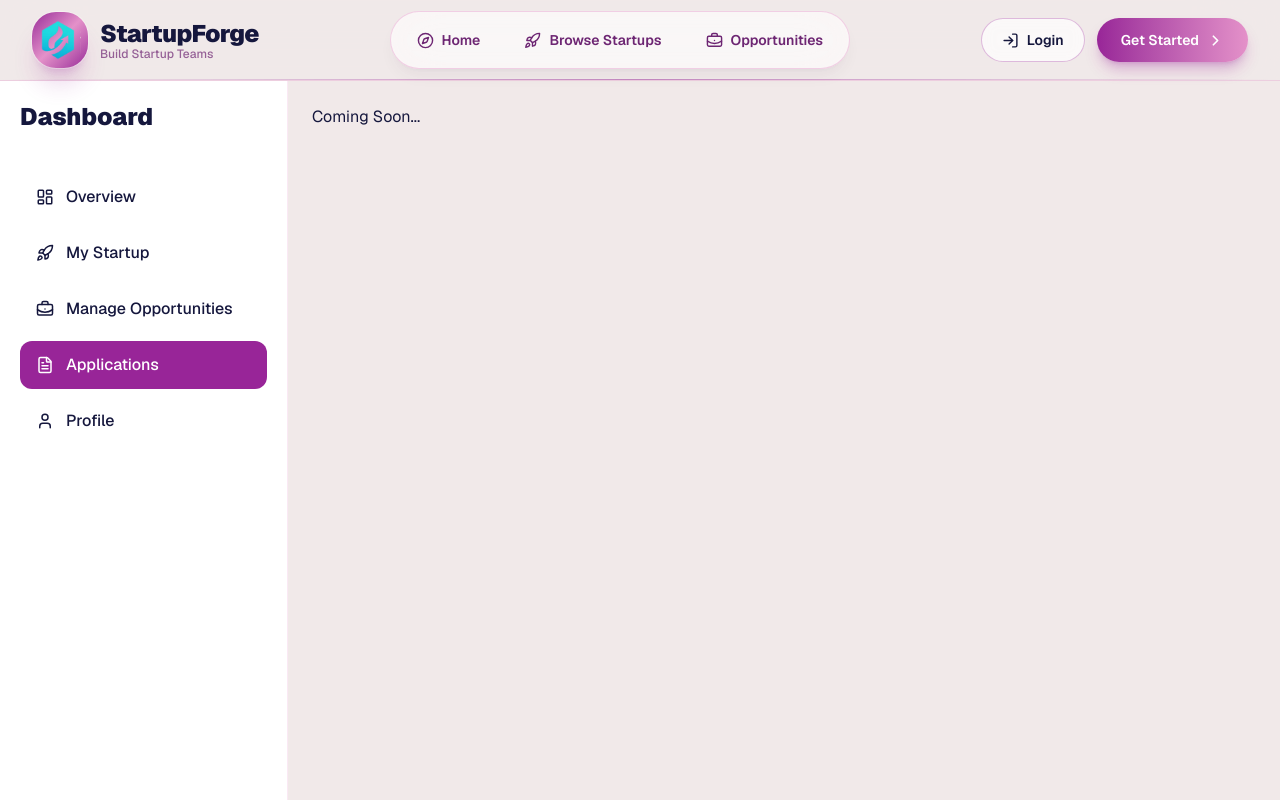
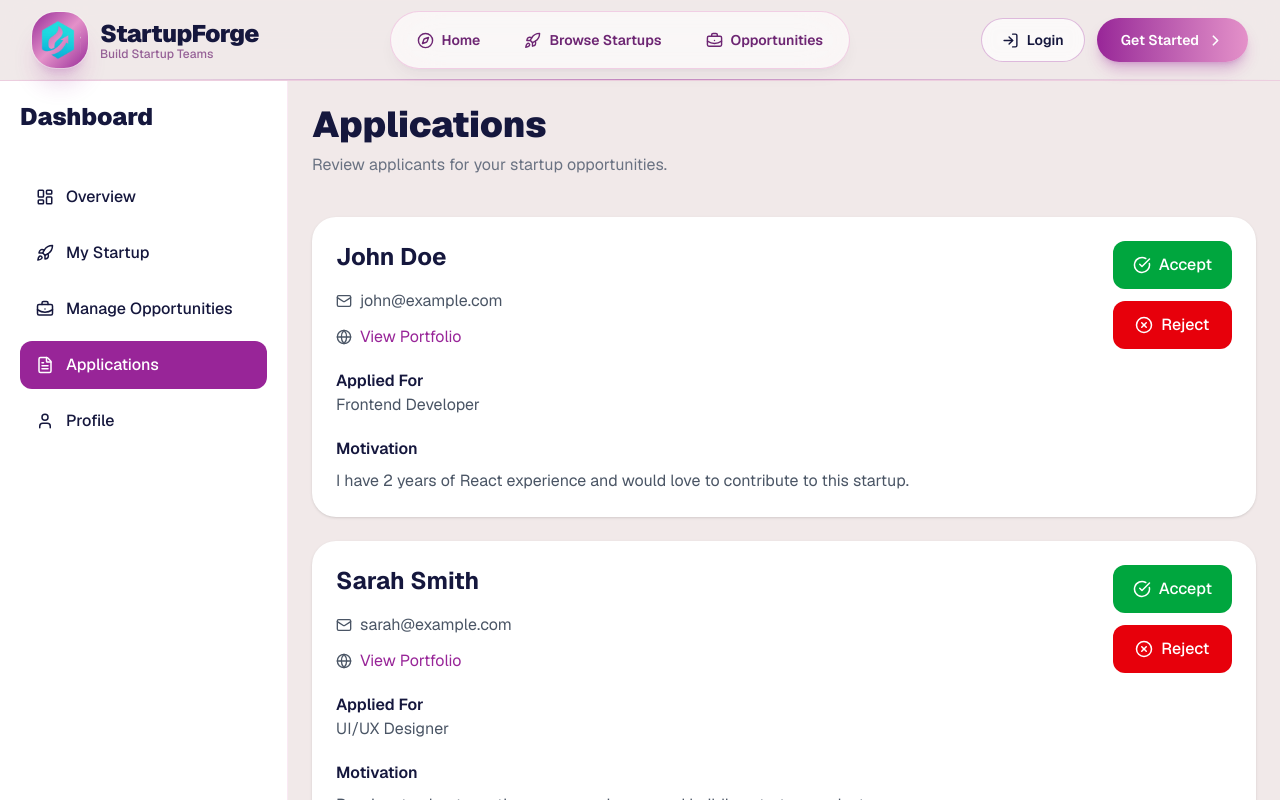
Before and after one commit to erpranto55/StartupForge, a Next.js app: page /dashboard/founder/applications in a window 1280 px wide. Shown: the top 800 px of the page. Built offline with nearby package versions, Linux system fonts and the light colour scheme.

Commit message:
Founder section Hardcoded Done

```diff
--- /dev/null
+++ b/src/app/dashboard/collaborator/page.jsx
@@ -0,0 +1,60 @@
+import {
+    BriefcaseBusiness,
+    Clock3,
+    CheckCircle,
+} from "lucide-react";
+
+export default function CollaboratorDashboard() {
+    return (
+        <div>
+            <h1 className="text-4xl font-black text-brand-ink">
+                Collaborator Dashboard
+            </h1>
+
+            <p className="mt-2 text-gray-500">
+                Track your applications and startup opportunities.
+            </p>
+
+            <div className="mt-10 grid gap-6 md:grid-cols-3">
+                {/* Total Applications */}
+                <div className="rounded-3xl bg-white p-6 shadow-sm">
+                    <BriefcaseBusiness className="text-brand-primary" />
+
+                    <h3 className="mt-4 text-3xl font-bold">
+                        12
+                    </h3>
+
+                    <p className="text-gray-500">
+                        Total Applications
+                    </p>
+                </div>
+
+                {/* Pending */}
+                <div className="rounded-3xl bg-white p-6 shadow-sm">
+                    <Clock3 className="text-yellow-500" />
+
+                    <h3 className="mt-4 text-3xl font-bold">
+                        5
+                    </h3>
+
+                    <p className="text-gray-500">
+                        Pending Reviews
+                    </p>
+                </div>
+
+                {/* Accepted */}
+                <div className="rounded-3xl bg-white p-6 shadow-sm">
+                    <CheckCircle className="text-green-600" />
+
+                    <h3 className="mt-4 text-3xl font-bold">
+                        3
+                    </h3>
+
+                    <p className="text-gray-500">
+                        Accepted Applications
+                    </p>
+                </div>
+            </div>
+        </div>
+    );
+}
--- a/src/app/dashboard/founder/applications/page.jsx
+++ b/src/app/dashboard/founder/applications/page.jsx
@@ -1,7 +1,150 @@
-export default function Page() {
+import {
+    CheckCircle,
+    XCircle,
+    Globe,
+    Mail,
+} from "lucide-react";
+
+const applications = [
+    {
+        id: 1,
+        applicantName: "John Doe",
+        applicantEmail: "john@example.com",
+        role: "Frontend Developer",
+        portfolio:
+            "https://portfolio-john.com",
+        motivation:
+            "I have 2 years of React experience and would love to contribute to this startup.",
+        status: "Pending",
+    },
+    {
+        id: 2,
+        applicantName: "Sarah Smith",
+        applicantEmail: "sarah@example.com",
+        role: "UI/UX Designer",
+        portfolio:
+            "https://portfolio-sarah.com",
+        motivation:
+            "Passionate about creating user experiences and building startup products.",
+        status: "Pending",
+    },
+];
+
+export default function ApplicationsPage() {
     return (
         <div>
-            Coming Soon...
+            {/* Header */}
+            <div>
+                <h1 className="text-4xl font-black text-brand-ink">
+                    Applications
+                </h1>
+
+                <p className="mt-2 text-gray-500">
+                    Review applicants for your
+                    startup opportunities.
+                </p>
+            </div>
+
+            {/* Cards */}
+            <div className="mt-10 space-y-6">
+                {applications.map(
+                    (application) => (
+                        <div
+                            key={application.id}
+                            className="rounded-3xl bg-white p-6 shadow-sm"
+                        >
+                            <div className="flex flex-col gap-6 lg:flex-row lg:items-start lg:justify-between">
+                                <div className="flex-1">
+                                    <h2 className="text-2xl font-bold text-brand-ink">
+                                        {
+                                            application.applicantName
+                                        }
+                                    </h2>
+
+                                    <div className="mt-4 space-y-3">
+                                        <div className="flex items-center gap-2 text-gray-600">
+                                            <Mail
+                                                size={
+                                                    16
+                                                }
+                                            />
+
+                                            {
+                                                application.applicantEmail
+                                            }
+                                        </div>
+
+                                        <div className="flex items-center gap-2 text-gray-600">
+                                            <Globe
+                                                size={
+                                                    16
+                                                }
+                                            />
+
+                                            <a
+                                                href={
+                                                    application.portfolio
+                                                }
+                                                target="_blank"
+                                                rel="noreferrer"
+                                                className="text-brand-primary"
+                                            >
+                                                View
+                                                Portfolio
+                                            </a>
+                                        </div>
+                                    </div>
+
+                                    <div className="mt-5">
+                                        <p className="font-semibold text-brand-ink">
+                                            Applied
+                                            For
+                                        </p>
+
+                                        <p className="text-gray-600">
+                                            {
+                                                application.role
+                                            }
+                                        </p>
+                                    </div>
+
+                                    <div className="mt-5">
+                                        <p className="font-semibold text-brand-ink">
+                                            Motivation
+                                        </p>
+
+                                        <p className="mt-2 text-gray-600">
+                                            {
+                                                application.motivation
+                                            }
+                                        </p>
+                                    </div>
+                                </div>
+
+                                <div className="flex flex-col gap-3">
+                                    <button className="flex items-center justify-center gap-2 rounded-xl bg-green-600 px-5 py-3 font-medium text-white">
+                                        <CheckCircle
+                                            size={
+                                                18
+                                            }
+                                        />
+                                        Accept
+                                    </button>
+
+                                    <button className="flex items-center justify-center gap-2 rounded-xl bg-red-600 px-5 py-3 font-medium text-white">
+                                        <XCircle
+                                            size={
+                                                18
+                                            }
+                                        />
+                                        Reject
+                                    </button>
+                                </div>
+                            </div>
+                        </div>
+                    )
+                )}
+            </div>
         </div>
     );
 }
```
Also changed, not shown: src/app/dashboard/collaborator/applications/page.jsx (added).
